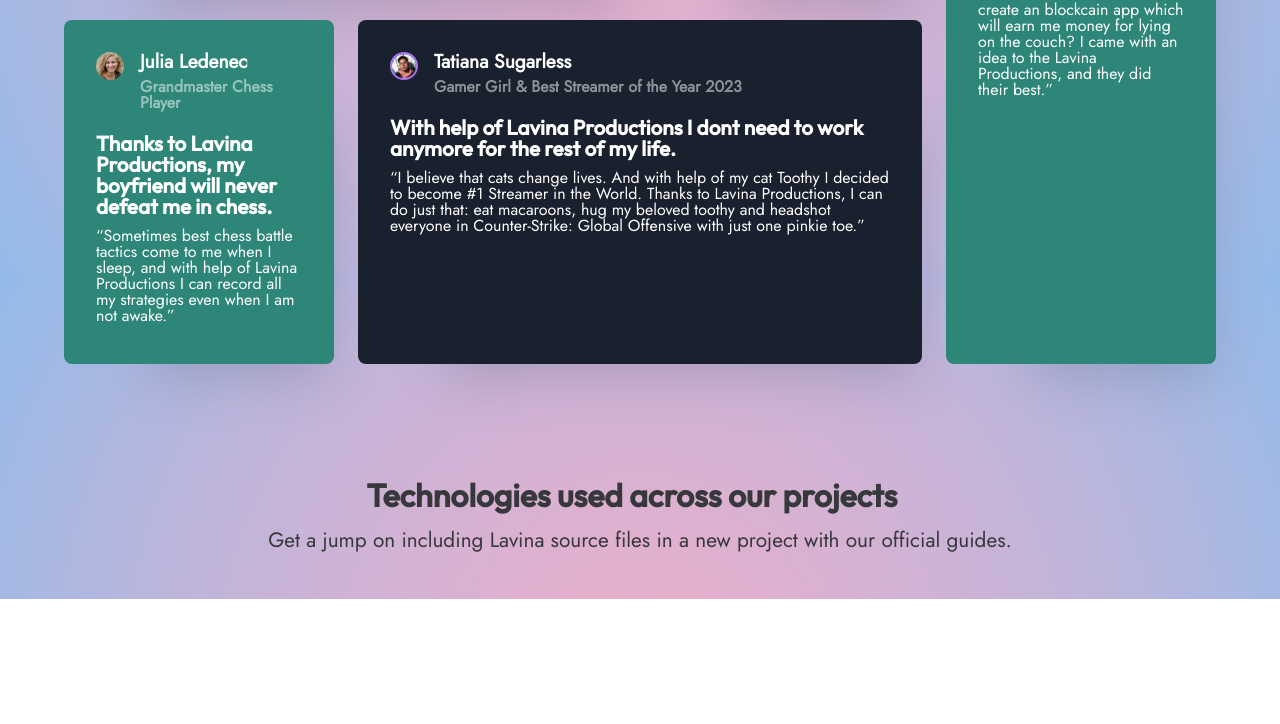
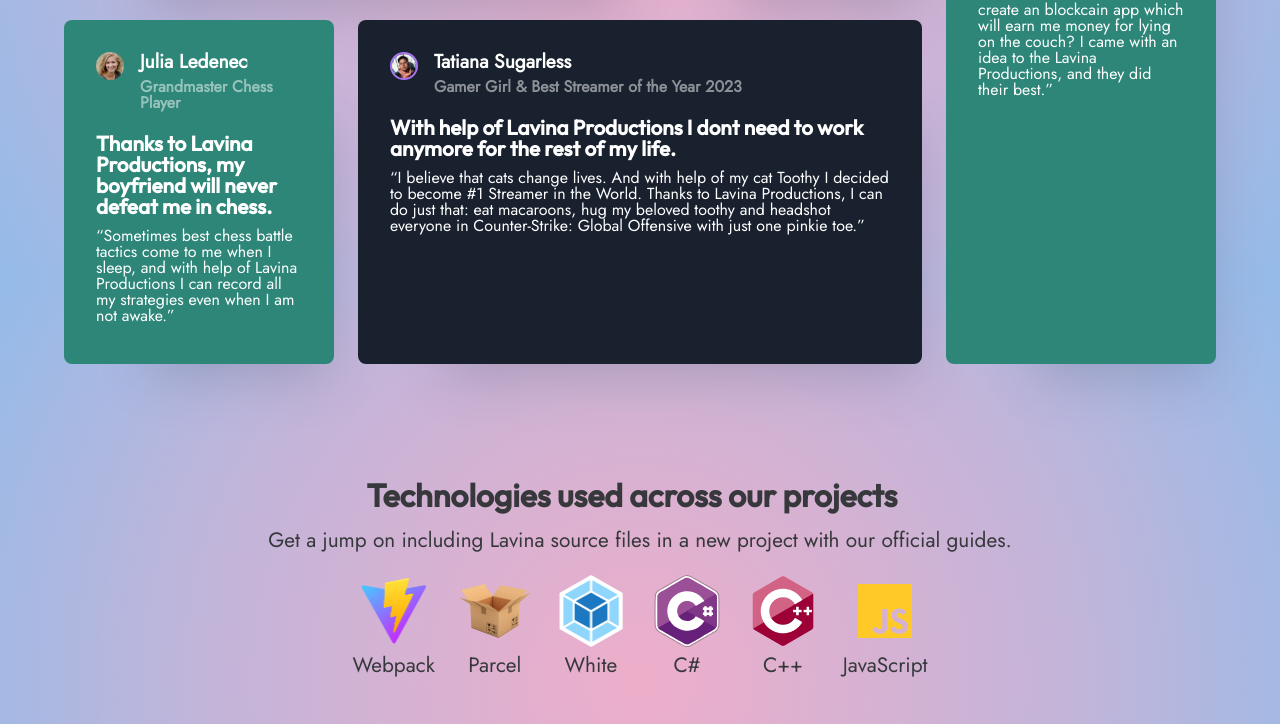
Before and after one commit to deredskoy/btalentgof, a plain HTML site: page index.html in a window 1280 px wide. Shown: the part 2920-3644 px from the top of the page. Before the commit the page ends 3519 px from the top, so only its background shows below. Drawn offline with Linux system fonts and the light colour scheme.

Commit message:
Add files via upload

```diff
--- a/index.html
+++ b/index.html
@@ -194,9 +194,14 @@
           <div class="tech-used">
             <h3>Technologies used across our projects</h3>
             <p>Get a jump on including Lavina source files in a new project with our official guides.</p>
-          </div>
-          <div class="tech-used-icon">
-
+            <div class="tech-used-icon">
+              <a class="atech-list"><img src="vite.png">Webpack</a>
+              <a class="atech-list"><img src="parcel.png">Parcel</a>
+              <a class="atech-list"><img src="webpack.png">White</a>
+              <a class="atech-list"><img src="c-sharp.svg">C#</a>
+              <a class="atech-list"><img src="c++.png">C++</a>
+              <a class="atech-list js"><img src="javascript.png">JavaScript</a>
+            </div>
           </div>
         </section>
 
--- a/style.css
+++ b/style.css
@@ -887,6 +887,25 @@ article h4 {
     flex-wrap: wrap;
 }
 
+.atech-list {
+    text-decoration: none;
+    align-items: center;
+    display: flex;
+    flex-direction: column;
+    text-align: center;
+}
+
+.atech-list img {
+    display: block;
+    margin-bottom: .5rem;
+    width: 72px;
+    height: 72px;
+}
+
+.js img {
+    border-radius: 7px;
+}
+
 /* Emploeyee Section */
 
 /* Sign-Up Section */
```
Also changed, not shown: c++.png (added), c-sharp.svg (added), javascript.png (added), parcel.png (added), vite.png (added), webpack.png (added).
